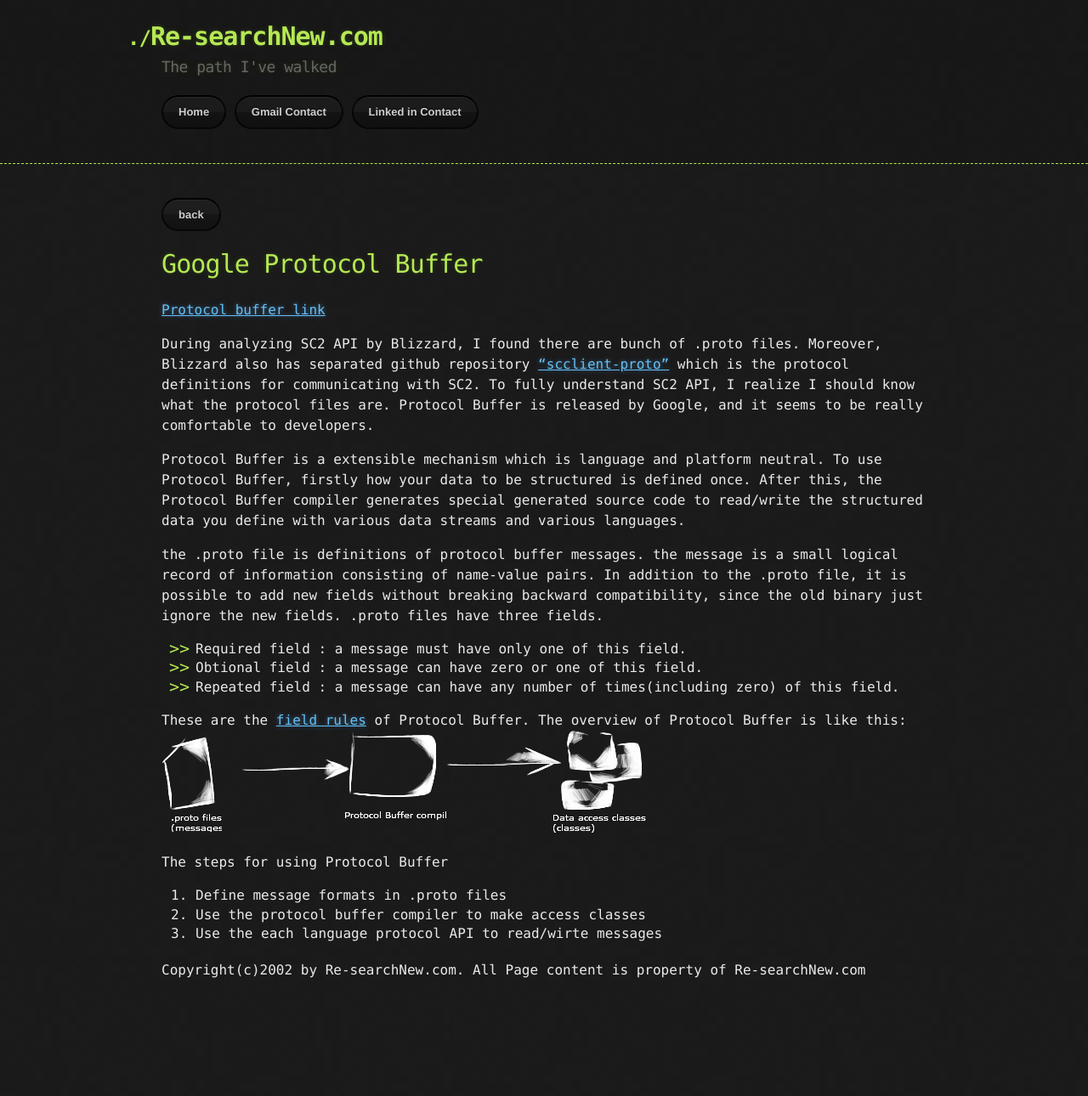
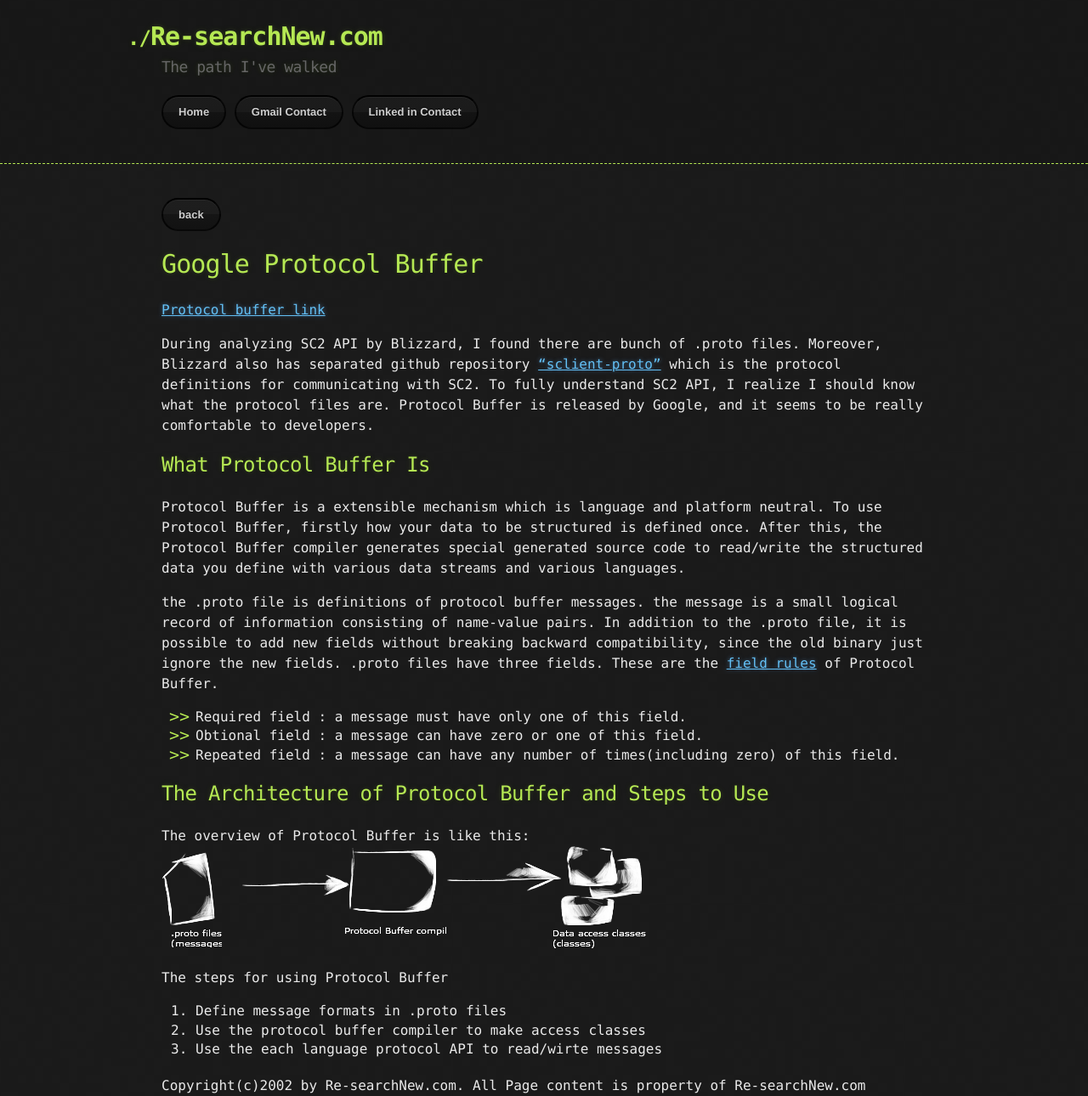
Before and after one commit to celindacain25/jin993.github.io, a Jekyll site: the page built from project/sc2AI/Rels/protocolBuf.md, in a window 1280 px wide. Shown: the whole page at 85% size. Built offline with Jekyll 4.4.1, drawn with Linux system fonts in a browser that asks for light colours; comment, search, counter and statistics services are not loaded; before the commit the page ends 1154 px from its top, so only the background shows below that.

Commit message:
test
etst

```diff
--- a/project/sc2AI/Rels/protocolBuf.md
+++ b/project/sc2AI/Rels/protocolBuf.md
@@ -7,17 +7,19 @@ layout: default
 
 [Protocol buffer link](https://developers.google.com/protocol-buffers/){: target="_blank"}
 
-During analyzing SC2 API by Blizzard, I found there are bunch of .proto files. Moreover, Blizzard also has separated github repository ["scclient-proto"](https://github.com/Blizzard/s2client-proto){: target="_blank"} which is the protocol definitions for communicating with SC2. To fully understand SC2 API, I realize I should know what the protocol files are. Protocol Buffer is released by Google, and it seems to be really comfortable to developers.
+During analyzing SC2 API by Blizzard, I found there are bunch of .proto files. Moreover, Blizzard also has separated github repository ["sclient-proto"](https://github.com/Blizzard/s2client-proto){: target="_blank"} which is the protocol definitions for communicating with SC2. To fully understand SC2 API, I realize I should know what the protocol files are. Protocol Buffer is released by Google, and it seems to be really comfortable to developers.
 
+## What Protocol Buffer Is
 Protocol Buffer is a extensible mechanism which is language and platform neutral. To use Protocol Buffer, firstly how your data to be structured is defined once. After this, the Protocol Buffer compiler generates special generated source code to read/write the structured data you define with various data streams and various languages.
 
-the .proto file is definitions of protocol buffer messages. the message is a small logical record of information consisting of name-value pairs. In addition to the .proto file, it is possible to add new fields without breaking backward compatibility, since the old binary just ignore the new fields. .proto files have three fields.
+the .proto file is definitions of protocol buffer messages. the message is a small logical record of information consisting of name-value pairs. In addition to the .proto file, it is possible to add new fields without breaking backward compatibility, since the old binary just ignore the new fields. .proto files have three fields. These are the [field rules](https://developers.google.com/protocol-buffers/docs/proto#simple){: target="_blank"} of Protocol Buffer.
 
 - Required field : a message must have only one of this field.
 - Obtional field : a message can have zero or one of this field.
 - Repeated field : a message can have any number of times(including zero) of this field.
 
-These are the [field rules](https://developers.google.com/protocol-buffers/docs/proto#simple){: target="_blank"} of Protocol Buffer. The overview of Protocol Buffer is like this:
+## The Architecture of Protocol Buffer and Steps to Use
+The overview of Protocol Buffer is like this:
 ![Protocol Buffer Overview](./protobuf.png)
 
 The steps for using Protocol Buffer
```
